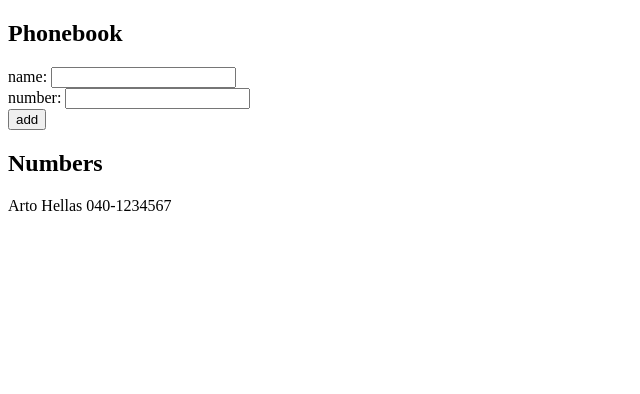
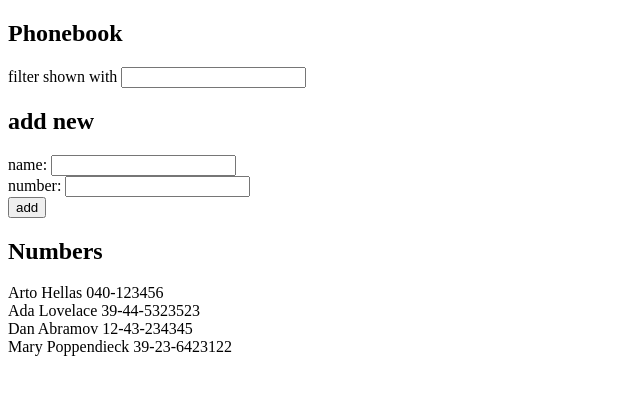
Before and after one commit to Kaspi-Chan/full-stack-open-submissions, a React (Vite) app in the folder part2/phonebook/: page / in a window 1280 px wide. Shown: the top 394 px of the page, without its empty margins (0-640 px from the left). Built offline with nearby package versions, Linux system fonts and the light colour scheme.

Commit message:
Exercise 2.9

```diff
--- a/part2/phonebook/src/App.jsx
+++ b/part2/phonebook/src/App.jsx
@@ -2,22 +2,31 @@ import { useState } from 'react'
 
 const App = () => {
   const [persons, setPersons] = useState([
-    { name: 'Arto Hellas', number: "040-1234567" }
+    { name: 'Arto Hellas', number: '040-123456', id: 1 },
+    { name: 'Ada Lovelace', number: '39-44-5323523', id: 2 },
+    { name: 'Dan Abramov', number: '12-43-234345', id: 3 },
+    { name: 'Mary Poppendieck', number: '39-23-6423122', id: 4 }
   ])
   const [newName, setNewName] = useState('')
   const [newNumber, setNewNumber] = useState('');
+  const [filter, setFilter] = useState('');
 
   const handleSubmit = (e) => {
     e.preventDefault();
     const entryExists = persons.some(p => p.name === newName);
     if (entryExists) return alert(`${newName} is already added to phonebook`)
 
-    setPersons(persons.concat({name: newName, number: newNumber}))
+    const newPersons = persons.concat({name: newName, number: newNumber})
+    setPersons(newPersons)
   }
+
+  const filterPersons = (p) => p.name.toLowerCase().includes(filter.toLowerCase());
 
   return (
     <div>
       <h2>Phonebook</h2>
+      filter shown with <input value={filter} onChange={(e) => setFilter(e.target.value)}/>
+      <h2>add new</h2>
       <form onSubmit={handleSubmit}>
         <div>
           name: <input value={newName} onChange={(e) => setNewName(e.target.value)}/>
@@ -30,7 +39,7 @@ const App = () => {
         </div>
       </form>
       <h2>Numbers</h2>
-      {persons.map(p => <div key={p.name}>{p.name} {p.number}</div>)}
+      {persons.filter(filterPersons).map(p => <div key={p.name}>{p.name} {p.number}</div>)}
     </div>
   )
 }
```
